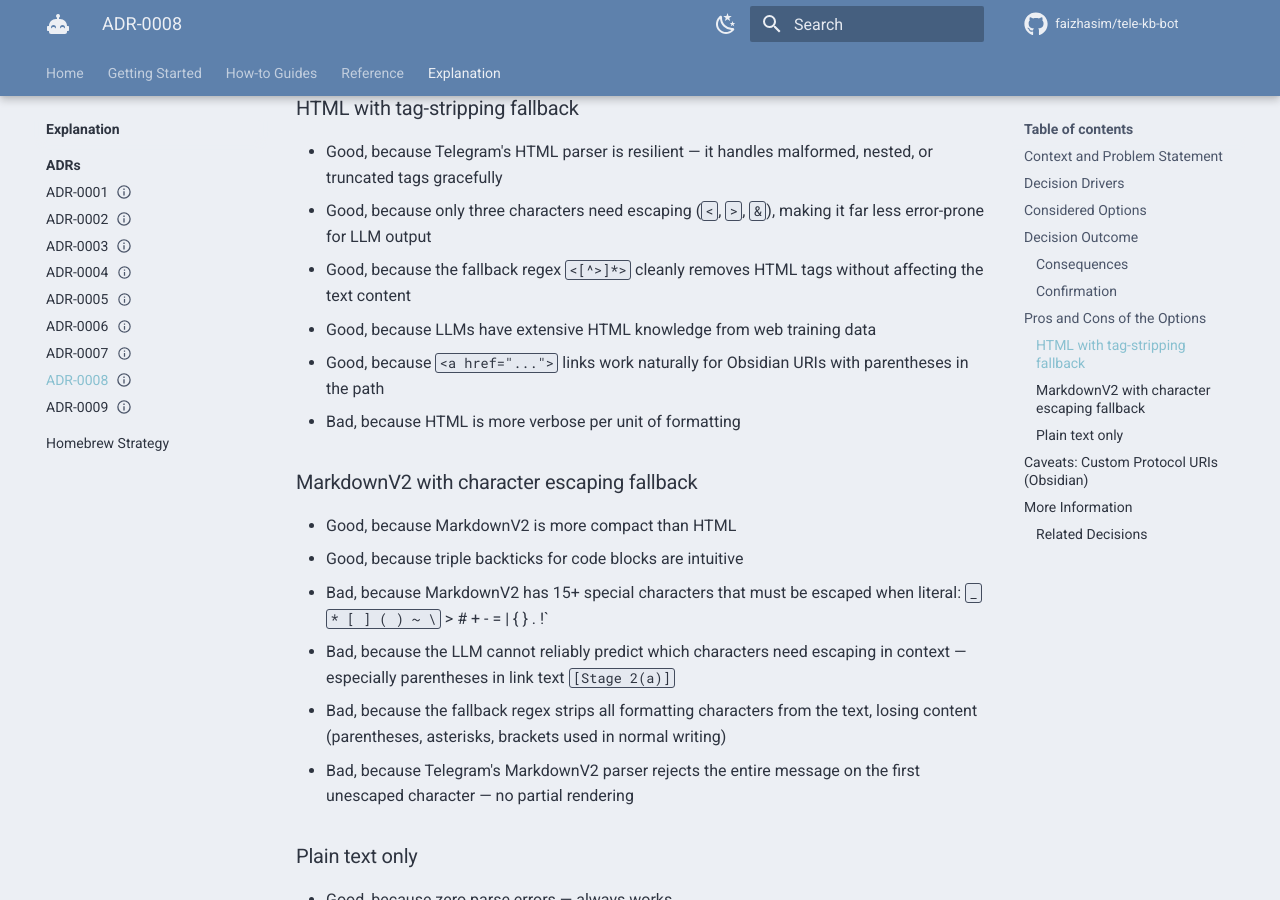
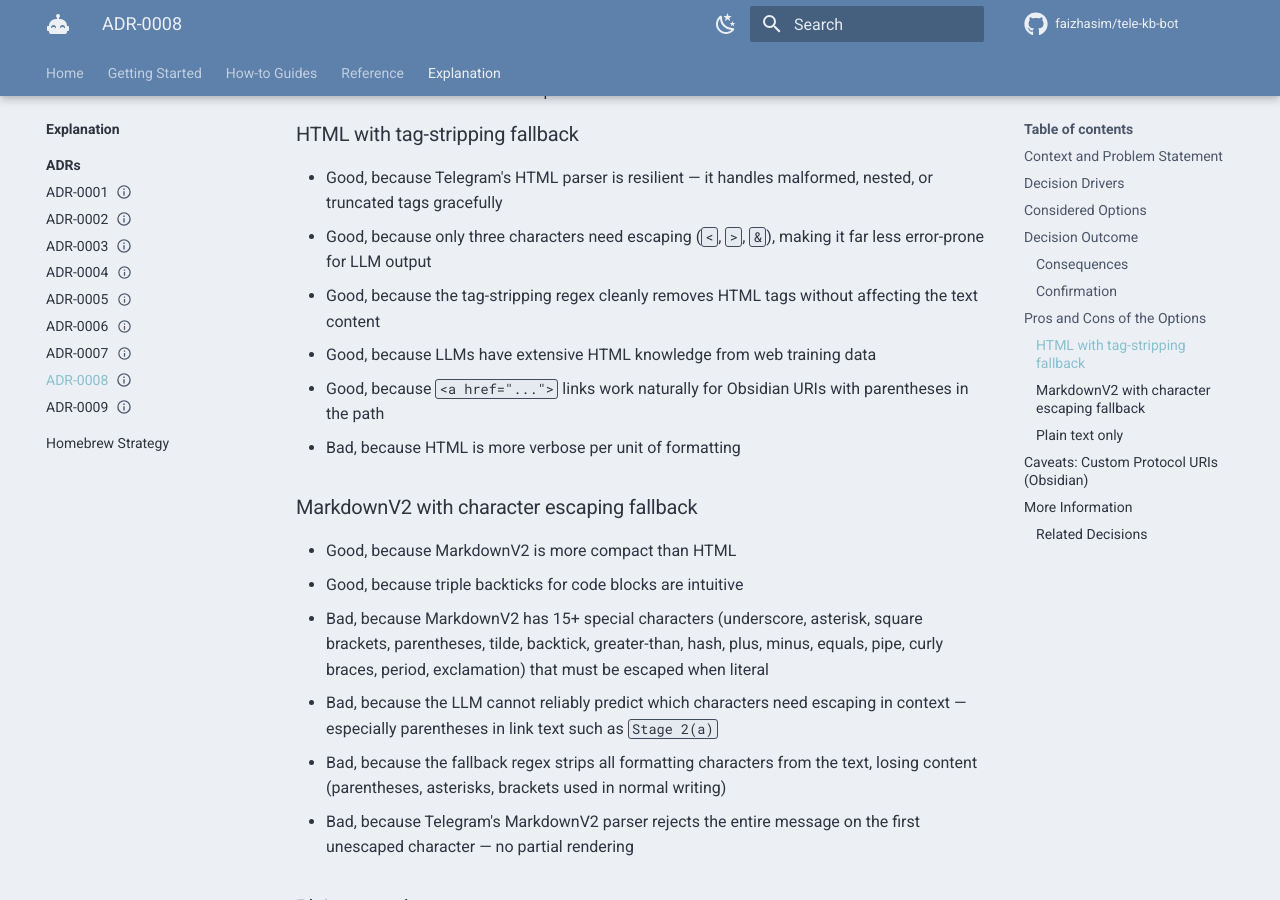
Before and after one commit to faizhasim/tele-kb-bot, an MkDocs documentation site: the page built from docs/explanation/adrs/0008-use-html-over-markdownv2.md, in a window 1280 px wide and 900 px high, scrolled down 1875 px. Built offline with MkDocs 1.6.1 and Material for MkDocs 9.7.7, drawn with Linux system fonts in a browser that asks for light colours; comment, search, counter and statistics services are not loaded; the version menu is left out; some of the changed text lies outside the part shown.

Commit message:
docs(adrs): clarified markdown special characters and regex fallback description
- Expanded MarkdownV2 special character list from symbol set to descriptive names for readability
- Rephrased regex pattern descriptions to avoid inline code in prose

```diff
--- a/docs/explanation/adrs/0008-use-html-over-markdownv2.md
+++ b/docs/explanation/adrs/0008-use-html-over-markdownv2.md
@@ -33,7 +33,7 @@ Chosen option: **HTML with tag-stripping fallback**, because HTML is more forgiv
 
 - Good, because Telegram's HTML parser is lenient — stray unclosed tags don't crash, they just don't render
 - Good, because the only characters that need escaping in HTML are `<`, `>`, and `&` — far fewer than MarkdownV2's `_ * [ ] ( ) ~ \` > # + - = | { } . !`
-- Good, because the fallback (`<[^>]*>` regex) strips only tags, preserving all text content — unlike the MarkdownV2 fallback which strips formatting chars mixed with content
+- Good, because the fallback regex (angle bracket tag pattern) strips only tags, preserving all text content — unlike the MarkdownV2 fallback which strips formatting chars mixed with content
 - Neutral, because Obsidian URIs cannot be made clickable — Telegram blocks custom protocol URLs (`obsidian://`) in both inline `<a>` tags and `InlineKeyboard.url()` buttons. The LLM is instructed to render them as `<code>` blocks for manual copy-paste
 - Good, because LLMs (especially GPT/DeepSeek families) are trained on massive HTML corpora and naturally generate valid HTML
 - Bad, because HTML is slightly more verbose than MarkdownV2 (`<b>bold</b>` vs `**bold**`)
@@ -49,7 +49,7 @@ The `sendChunked` function in `src/daemon/bot.ts` uses `parse_mode: 'HTML'` and
 
 - Good, because Telegram's HTML parser is resilient — it handles malformed, nested, or truncated tags gracefully
 - Good, because only three characters need escaping (`<`, `>`, `&`), making it far less error-prone for LLM output
-- Good, because the fallback regex `<[^>]*>` cleanly removes HTML tags without affecting the text content
+- Good, because the tag-stripping regex cleanly removes HTML tags without affecting the text content
 - Good, because LLMs have extensive HTML knowledge from web training data
 - Good, because `<a href="...">` links work naturally for Obsidian URIs with parentheses in the path
 - Bad, because HTML is more verbose per unit of formatting
@@ -58,8 +58,8 @@ The `sendChunked` function in `src/daemon/bot.ts` uses `parse_mode: 'HTML'` and
 
 - Good, because MarkdownV2 is more compact than HTML
 - Good, because triple backticks for code blocks are intuitive
-- Bad, because MarkdownV2 has 15+ special characters that must be escaped when literal: `_ * [ ] ( ) ~ \` > # + - = | { } . !`
-- Bad, because the LLM cannot reliably predict which characters need escaping in context — especially parentheses in link text `[Stage 2(a)]`
+- Bad, because MarkdownV2 has 15+ special characters (underscore, asterisk, square brackets, parentheses, tilde, backtick, greater-than, hash, plus, minus, equals, pipe, curly braces, period, exclamation) that must be escaped when literal
+- Bad, because the LLM cannot reliably predict which characters need escaping in context — especially parentheses in link text such as `Stage 2(a)`
 - Bad, because the fallback regex strips all formatting characters from the text, losing content (parentheses, asterisks, brackets used in normal writing)
 - Bad, because Telegram's MarkdownV2 parser rejects the entire message on the first unescaped character — no partial rendering
 
```
